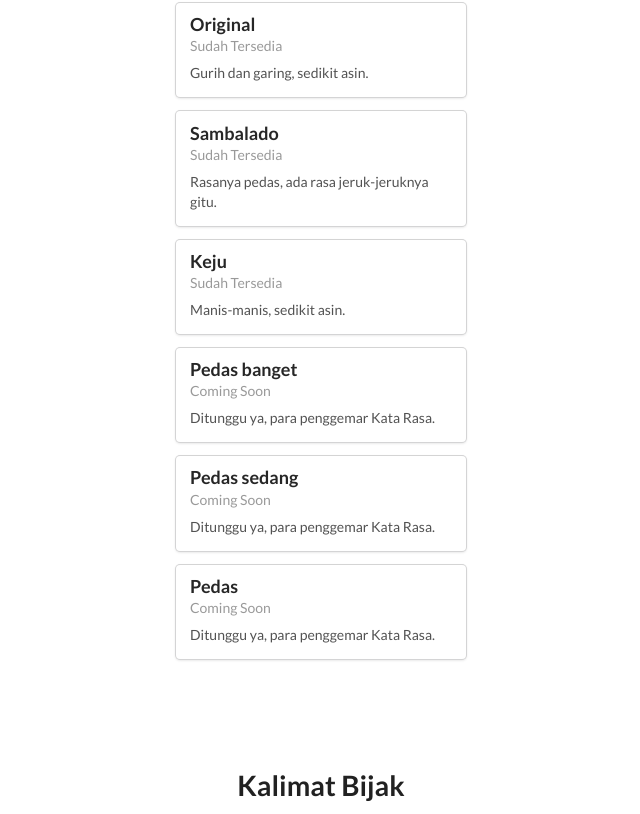
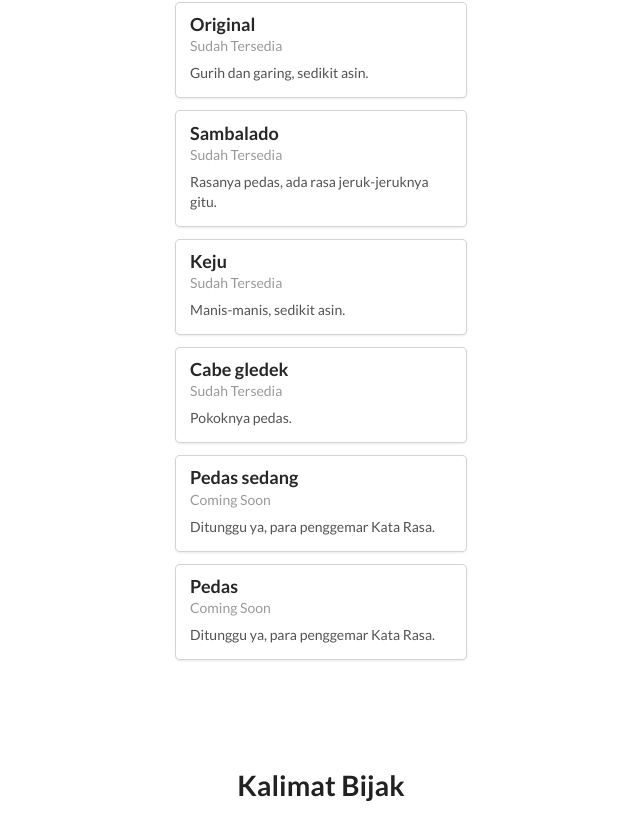
Before and after one commit to heagan01/Kata-Rasa-semantic-ui, a plain HTML site: page index.html in a window 1280 px wide. Shown: the part 1255-2069 px from the top of the page, without its empty margins (319-959 px from the left). Drawn offline with Linux system fonts and the light colour scheme.

Commit message:
Update on index.html
Replace the dummy text, and added new flavour.

```diff
--- a/index.html
+++ b/index.html
@@ -32,7 +32,7 @@
 
 <div id="home" style="padding-top: 65.0;">
   <h1 class="ui header center aligned">Kata Rasa Indonesia</h1>
-  <p class="ui header center aligned">Lorem ipsum dolor sit amet</p>
+  <p class="ui header center aligned">Keripik singkong dari Indonesia</p>
 
   <button id="buy-btn-body" class="ui button primary" style="display: block; margin-left: auto; margin-right: auto;" onclick="buy()" href="#buybody">Beli Sekarang</button>
 
@@ -68,9 +68,9 @@
 
     <div class="ui centered card">
       <div class="content">
-        <div class="header">Pedas banget</div>
-        <div class="meta">Coming Soon</div>
-        <div class="description">Ditunggu ya, para penggemar Kata Rasa.</div>
+        <div class="header">Cabe gledek</div>
+        <div class="meta">Sudah Tersedia</div>
+        <div class="description">Pokoknya pedas.</div>
       </div>
     </div>
     <div class="ui centered card">
```
